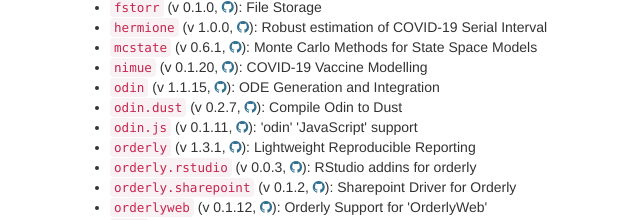
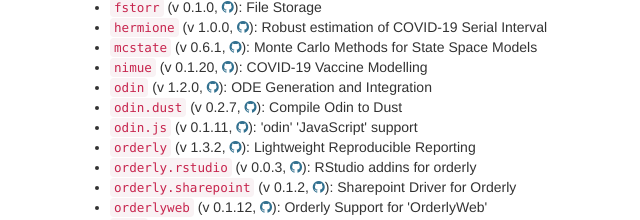
Before and after one commit to ncov-ic/drat, a plain HTML site: page index.html in a window 1280 px wide. Shown: the part 476-696 px from the top of the page, 0-640 px from the left. Drawn offline with nearby package versions, Linux system fonts and the light colour scheme.

Commit message:
Update landing page

```diff
--- a/index.html
+++ b/index.html
@@ -38,10 +38,10 @@ numbers from epidemic curves</li>
 <li><code>hermione</code> (v 1.0.0, <a href="https://github.com/mrc-ide/hermione" class="text-info"><i class="fa fa-github"></i></a>): Robust estimation of COVID-19 Serial Interval</li>
 <li><code>mcstate</code> (v 0.6.1, <a href="https://github.com/mrc-ide/mcstate" class="text-info"><i class="fa fa-github"></i></a>): Monte Carlo Methods for State Space Models</li>
 <li><code>nimue</code> (v 0.1.20, <a href="https://github.com/mrc-ide/nimue" class="text-info"><i class="fa fa-github"></i></a>): COVID-19 Vaccine Modelling</li>
-<li><code>odin</code> (v 1.1.15, <a href="https://github.com/mrc-ide/odin" class="text-info"><i class="fa fa-github"></i></a>): ODE Generation and Integration</li>
+<li><code>odin</code> (v 1.2.0, <a href="https://github.com/mrc-ide/odin" class="text-info"><i class="fa fa-github"></i></a>): ODE Generation and Integration</li>
 <li><code>odin.dust</code> (v 0.2.7, <a href="https://github.com/mrc-ide/odin.dust" class="text-info"><i class="fa fa-github"></i></a>): Compile Odin to Dust</li>
 <li><code>odin.js</code> (v 0.1.11, <a href="https://github.com/mrc-ide/odin.js" class="text-info"><i class="fa fa-github"></i></a>): 'odin' 'JavaScript' support</li>
-<li><code>orderly</code> (v 1.3.1, <a href="https://github.com/vimc/orderly" class="text-info"><i class="fa fa-github"></i></a>): Lightweight Reproducible Reporting</li>
+<li><code>orderly</code> (v 1.3.2, <a href="https://github.com/vimc/orderly" class="text-info"><i class="fa fa-github"></i></a>): Lightweight Reproducible Reporting</li>
 <li><code>orderly.rstudio</code> (v 0.0.3, <a href="https://github.com/vimc/orderly.rstudio" class="text-info"><i class="fa fa-github"></i></a>): RStudio addins for orderly</li>
 <li><code>orderly.sharepoint</code> (v 0.1.2, <a href="https://github.com/vimc/orderly.sharepoint" class="text-info"><i class="fa fa-github"></i></a>): Sharepoint Driver for Orderly</li>
 <li><code>orderlyweb</code> (v 0.1.12, <a href="https://github.com/vimc/orderlyweb" class="text-info"><i class="fa fa-github"></i></a>): Orderly Support for 'OrderlyWeb'</li>
```
